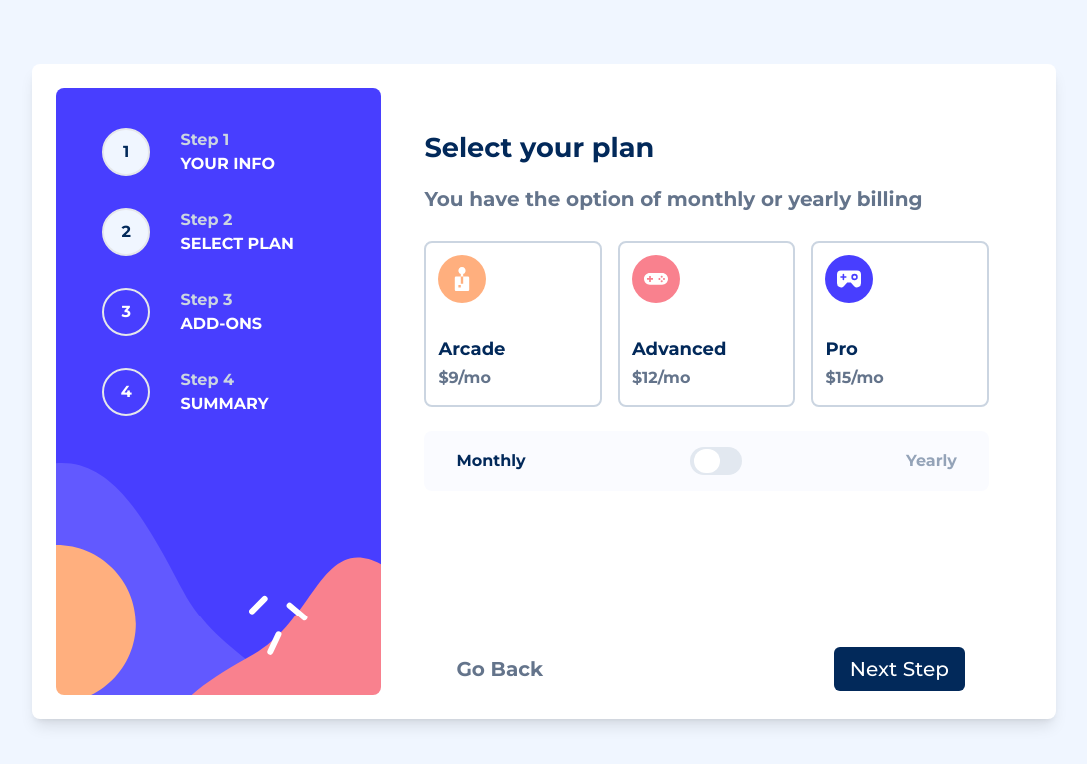
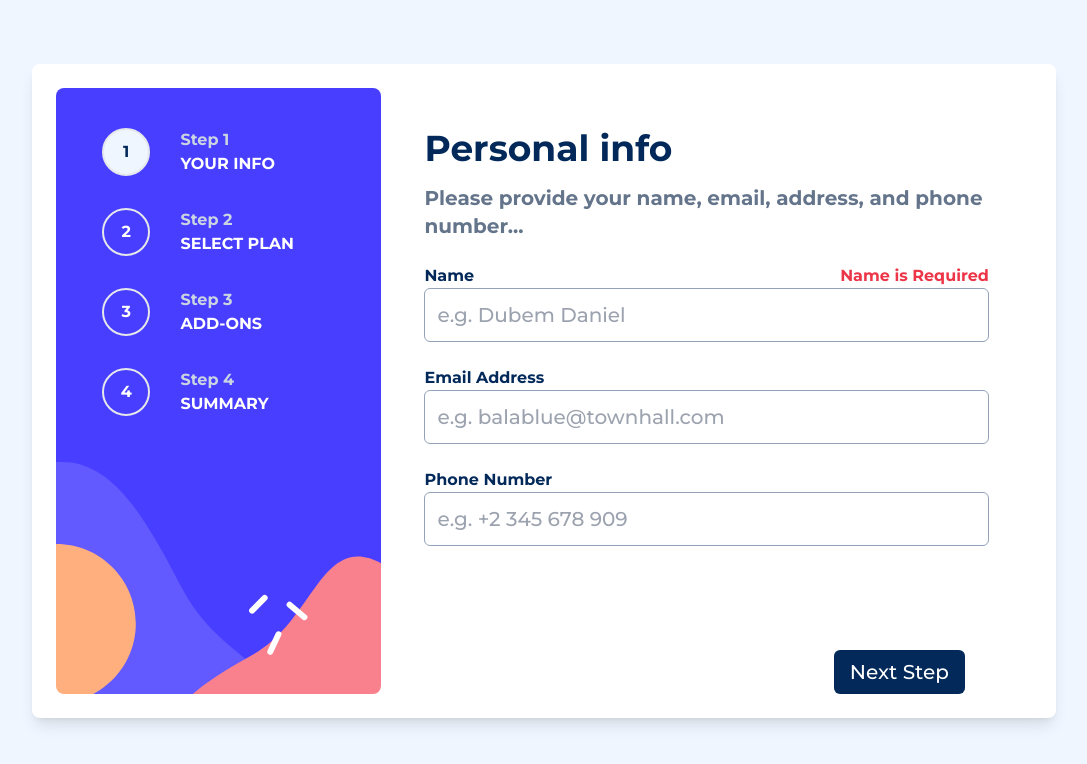
Before and after one commit to dubemdaniel/multi-step_form, a website: page index.html in a window 1280 px wide. Both pictures are taken after a click on the button "Next Step". Shown: the whole page, without its empty margins (96-1183 px from the left). Drawn offline with nearby package versions, Linux system fonts and the light colour scheme; files that its build step writes are made by us from their sources; files whose address does not match are found by name.

Commit message:
bgimage correction

```diff
--- a/app.js
+++ b/app.js
@@ -33,7 +33,7 @@ let currentCircle = 0
       nextButton.forEach(btn => {
         btn.addEventListener('click', () => {
 
-            if(currentPage < 5 || validate()){
+            if(currentPage < 5 && validate()){
 
                 document.querySelector(`.step-${currentPage}`).classList.add('hidden')  ;
 
--- a/index.html
+++ b/index.html
@@ -5,7 +5,7 @@
     <meta http-equiv="X-UA-Compatible" content="IE=edge">
     <meta name="viewport" content="width=device-width, initial-scale=1.0">
     <title>Multi-Step-Form</title>
-    <!-- <link rel="shortcut icon" href="/assets/images/icon-thank-you.svg" type="image/x-icon"> -->
+    <link rel="shortcut icon" href="/assets/images/icon-thank-you.svg" type="image/x-icon">
     <link rel="preconnect" href="https://fonts.googleapis.com">
     <link rel="preconnect" href="https://fonts.gstatic.com" crossorigin>
     <link href="https://fonts.googleapis.com/css2?family=Montserrat:wght@400;500;700&display=swap" rel="stylesheet">
--- a/tailwind.config.js
+++ b/tailwind.config.js
@@ -18,8 +18,8 @@ module.exports = {
          White: "hsl(0, 0%, 100%)",
       },
       backgroundImage:{
-        desktopImg:"url(/assets/images/bg-sidebar-desktop.svg)",
-        mobileImg:"url(/assets/images/bg-sidebar-mobile.svg);"
+        desktopImg:"url('assets/images/bg-sidebar-desktop.svg')",
+        mobileImg:"url('assets/images/bg-sidebar-mobile.svg');"
       },
       fontFamily: {
         myFont: ['Montserrat' , 'sans-serif']
```
